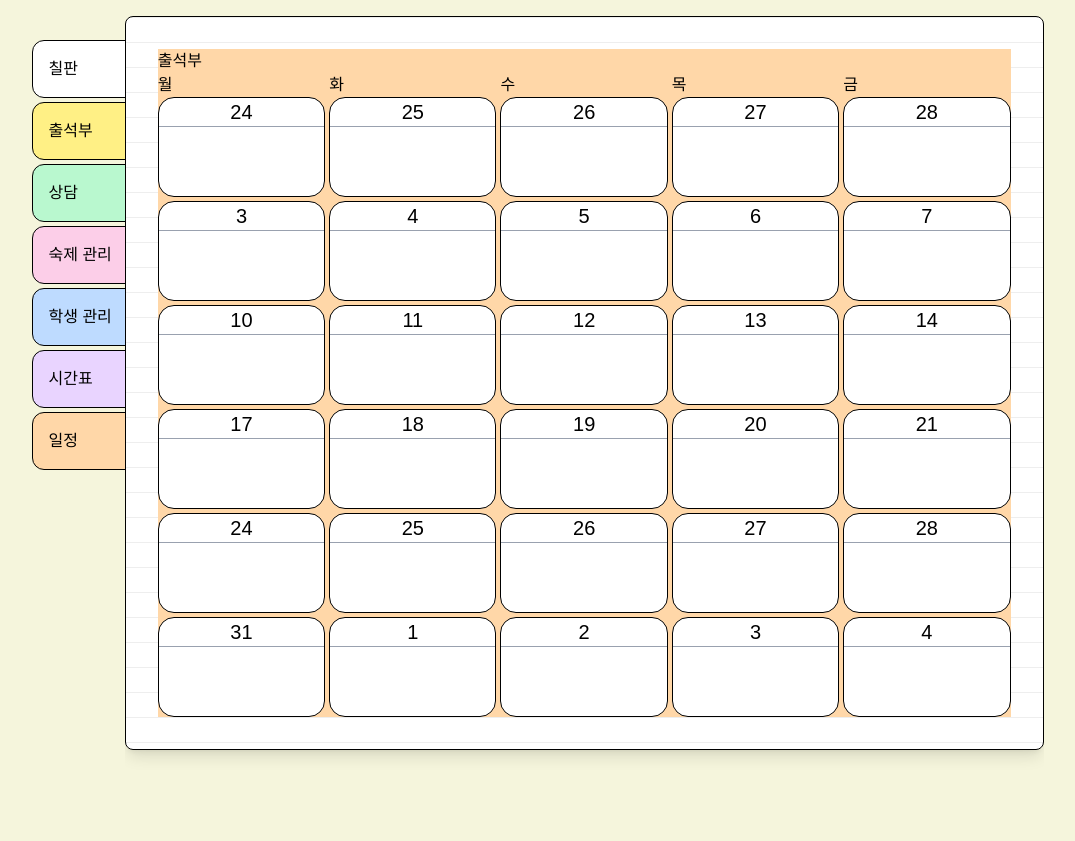
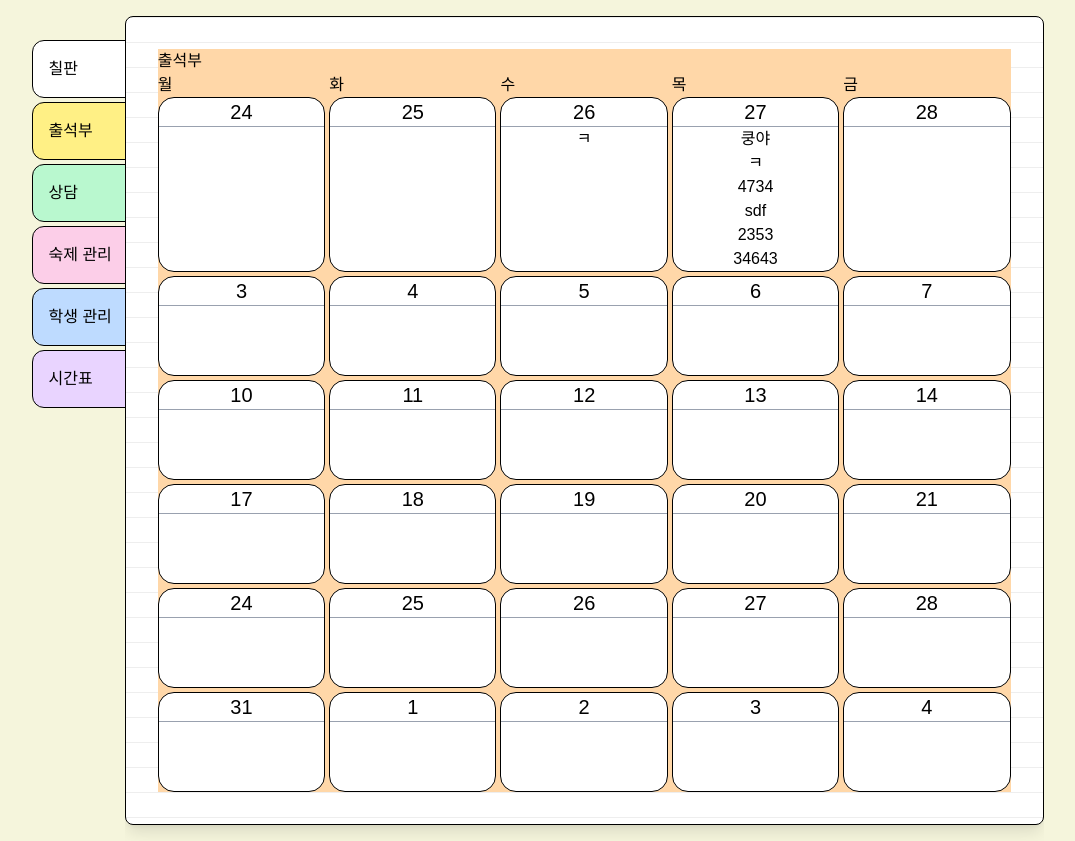
Before and after one commit to jinwoo710/ssgssgnote, a React (Vite) app: page /attendance in a window 1280 px wide. Shown: the whole page, without its empty margins (101-1176 px from the left). Before the commit the page ends 800 px from the top, so only its background shows below. Built offline with nearby package versions, Linux system fonts and the light colour scheme; data requests are answered from the project's data file; a web font is replaced by a local one.

Commit message:
출석부 등록

```diff
--- a/db.json
+++ b/db.json
@@ -59,6 +59,48 @@
       "studentId": "ff",
       "name": "sdf",
       "gender": "male"
+    },
+    {
+      "id": "18b7",
+      "gender": "male",
+      "studentId": "d",
+      "name": "f"
+    },
+    {
+      "id": "ec76",
+      "gender": "male",
+      "studentId": "32",
+      "name": "523"
+    },
+    {
+      "id": "ccc5",
+      "gender": "male",
+      "studentId": "124",
+      "name": "2353"
+    },
+    {
+      "id": "1073",
+      "gender": "male",
+      "studentId": "23",
+      "name": "23523"
+    },
+    {
+      "id": "8de7",
+      "gender": "male",
+      "studentId": "364",
+      "name": "46354"
+    },
+    {
+      "id": "27d4",
+      "gender": "male",
+      "studentId": "547",
+      "name": "4734"
+    },
+    {
+      "id": "a0d1",
+      "gender": "male",
+      "studentId": "2462",
+      "name": "34643"
     }
   ],
   "homeworks": [
@@ -74,9 +116,7 @@
       "title": "ㅅㄷㄴㅅ",
       "description": "ㄴㅇ",
       "date": "2025-02-25",
-      "unsubmittedStudentIds": [
-        "546f"
-      ]
+      "unsubmittedStudentIds": ["546f"]
     },
     {
       "title": "zx4",
@@ -107,11 +147,7 @@
       "title": "xsdfsd",
       "description": "x",
       "date": "2025-02-27",
-      "unsubmittedStudentIds": [
-        "546f",
-        "bd88",
-        "af7d"
-      ],
+      "unsubmittedStudentIds": ["546f", "bd88", "af7d"],
       "id": "af32"
     },
     {
@@ -138,5 +174,56 @@
       "title": "진로 상담",
       "content": "포트 폴리오 제작 고민 중"
     }
+  ],
+  "attendance": [
+    {
+      "id": "b152",
+      "studentId": "b566",
+      "studentName": "쿵야",
+      "date": "2025-2-27",
+      "status": "지각"
+    },
+    {
+      "id": "b1ca",
+      "studentId": "4a93",
+      "studentName": "ㅋ",
+      "date": "2025-2-26",
+      "status": "지각"
+    },
+    {
+      "id": "3f87",
+      "studentId": "4a93",
+      "studentName": "ㅋ",
+      "date": "2025-2-27",
+      "status": "지각"
+    },
+    {
+      "id": "54fb",
+      "studentId": "27d4",
+      "studentName": "4734",
+      "date": "2025-2-27",
+      "status": "지각"
+    },
+    {
+      "id": "d494",
+      "studentId": "9a11",
+      "studentName": "sdf",
+      "date": "2025-2-27",
+      "status": "지각"
+    },
+    {
+      "id": "c9c3",
+      "studentId": "ccc5",
+      "studentName": "2353",
+      "date": "2025-2-27",
+      "status": "지각"
+    },
+    {
+      "id": "47e6",
+      "studentId": "a0d1",
+      "studentName": "34643",
+      "date": "2025-2-27",
+      "status": "지각"
+    }
   ]
 }
--- /dev/null
+++ b/src/hooks/useAttendance.ts
@@ -0,0 +1,71 @@
+import { Attendance, CreateAttendance } from '@/types'
+import { useMutation, useQuery, useQueryClient } from '@tanstack/react-query'
+
+const fetchAttendanceApi = async () => {
+  const response = await fetch('http://localhost:3000/attendance')
+  if (!response.ok) {
+    throw Error('fail to fetch attendance')
+  }
+  return response.json()
+}
+
+const createAttendanceApi = async (attendance: CreateAttendance) => {
+  const response = await fetch('http://localhost:3000/attendance', {
+    method: 'POST',
+    body: JSON.stringify(attendance)
+  })
+  if (!response.ok) {
+    throw Error('fail to create attendance')
+  }
+  return response.json()
+}
+
+const updateAttendanceApi = async (attendance: Attendance) => {
+  const response = await fetch(
+    `http://localhost:3000/attendance/${attendance.id}`,
+    {
+      method: 'PUT',
+      body: JSON.stringify(attendance)
+    }
+  )
+  if (!response.ok) {
+    throw Error('fail to update attendance')
+  }
+  return response.json()
+}
+
+export default function useAttendance() {
+  const queryClient = useQueryClient()
+
+  const {
+    data: attendance,
+    isLoading,
+    isError
+  } = useQuery({
+    queryKey: ['attendance'],
+    queryFn: fetchAttendanceApi
+  })
+
+  const { mutateAsync: createAttendance, isPending } = useMutation({
+    mutationFn: createAttendanceApi,
+    onSuccess: () => {
+      queryClient.invalidateQueries({ queryKey: ['attendance'] })
+    }
+  })
+
+  const { mutateAsync: updateAttendance, isPending: isUpdatePending } =
+    useMutation({
+      mutationFn: updateAttendanceApi,
+      onSuccess: () => {
+        queryClient.invalidateQueries({ queryKey: ['attendance'] })
+      }
+    })
+
+  return {
+    attendance,
+    isLoading: isLoading || isPending || isUpdatePending,
+    isError,
+    createAttendance,
+    updateAttendance
+  }
+}
--- a/src/routes/constants/menu.ts
+++ b/src/routes/constants/menu.ts
@@ -9,8 +9,7 @@ export const MENU_ITEMS = [
   { title: '상담', path: '/counseling', color: 'bg-green-200' },
   { title: '숙제 관리', path: '/homework', color: 'bg-pink-200' },
   { title: '학생 관리', path: '/students', color: 'bg-blue-200' },
-  { title: '시간표', path: '/timetable', color: 'bg-purple-200' },
-  { title: '일정', path: '/schedule', color: 'bg-orange-200' }
+  { title: '시간표', path: '/timetable', color: 'bg-purple-200' }
 ]
 
 export const EXTRA_MENU_ITEMS = [
--- a/src/routes/pages/attendance/components/AttendanceModal.tsx
+++ b/src/routes/pages/attendance/components/AttendanceModal.tsx
@@ -1,6 +1,10 @@
+import useAttendance from '@/hooks/useAttendance'
 import useStudents from '@/hooks/useStudents'
 import ModalLayout from '@/routes/components/ModalLayout'
 import StudentNameTag from '@/routes/components/StudentNameTag'
+import { ATTENDANCE_STATUS } from '@/routes/constants/attendance'
+import { CreateAttendance, Student } from '@/types'
+import { useState } from 'react'
 import { useForm } from 'react-hook-form'
 
 export interface AttendanceModalProps {
@@ -14,14 +18,35 @@ export default function AttendanceModal({
   isOpen,
   date
 }: AttendanceModalProps) {
-  const { register, handleSubmit } = useForm()
+  const { createAttendance } = useAttendance()
+  const { register, handleSubmit, reset } = useForm<CreateAttendance>()
   const { students } = useStudents()
+  const [selectedStudent, setSelectedStudent] = useState<Student | null>(null)
+  const handleClose = () => {
+    reset()
+    setSelectedStudent(null)
+    onClose()
+  }
   if (!date) return null
-  const onSubmit = (data: any) => {}
+  const onSubmit = (data: any) => {
+    if (!selectedStudent) return
+    try {
+      createAttendance({
+        studentId: selectedStudent?.id,
+        studentName: selectedStudent?.name,
+        date: `${targetDate.getFullYear()}-${targetDate.getMonth() + 1}-${targetDate.getDate()}`,
+        status: data.status
+      })
+      handleClose()
+    } catch (error) {
+      console.error(error)
+    }
+  }
   const targetDate = new Date(date)
+
   return (
     <ModalLayout
-      onClose={onClose}
+      onClose={handleClose}
       isOpen={isOpen}>
       <form
         onSubmit={handleSubmit(onSubmit)}
@@ -34,16 +59,17 @@ export default function AttendanceModal({
           </div>
           <button
             type="button"
-            onClick={onClose}
+            onClick={handleClose}
             className="cursor-pointer">
             닫기
           </button>
         </div>
-        <div className="w-full flex p-2 flex-wrap gap-1 justify-center overflow-y-auto">
+        <div className="w-full flex p-2 card flex-wrap gap-1 justify-center overflow-y-auto h-[16vh]">
           {students?.map(student => (
             <div
               key={student.id}
-              className="w-fit">
+              className="w-fit cursor-pointer"
+              onClick={() => setSelectedStudent(student)}>
               <StudentNameTag
                 student={student}
                 miniVersion
@@ -51,6 +77,33 @@ export default function AttendanceModal({
             </div>
           ))}
         </div>
+        {selectedStudent && (
+          <div className="w-full flex-col md:flex-row justify-evenly items-center card p-1">
+            <div className="flex space-x-4 p-1 items-center">
+              <div className="flex space-x-2">
+                <span className="shrink-0">이름 : {selectedStudent?.name}</span>
+              </div>
+              <div className="flex space-x-2">
+                <span className="shrink-0">사유 :</span>
+
+                <select {...register('status')}>
+                  {ATTENDANCE_STATUS.map(status => (
+                    <option
+                      key={status}
+                      value={status}>
+                      {status}
+                    </option>
+                  ))}
+                </select>
+              </div>
+            </div>
+            <button
+              type="submit"
+              className="btn shrink-0">
+              등록하기
+            </button>
+          </div>
+        )}
       </form>
     </ModalLayout>
   )
--- a/src/routes/pages/attendance/index.tsx
+++ b/src/routes/pages/attendance/index.tsx
@@ -1,9 +1,12 @@
 import { DAYS } from '@/routes/constants/days'
 import { useEffect, useState } from 'react'
 import AttendanceModal from './components/AttendanceModal'
+import useAttendance from '@/hooks/useAttendance'
 
 export default function Attendance() {
   const [currentDate, setCurrentDate] = useState(new Date())
+  const { attendance, isLoading, isError } = useAttendance()
+
   const [calendarDays, setCalendarDays] = useState<Date[]>([])
   const [selectedDate, setSelectedDate] = useState<Date | null>(null)
   const [isOpen, setIsOpen] = useState(false)
@@ -74,6 +77,15 @@ export default function Attendance() {
               <span className="text-xl rounded-t-2xl border-b border-gray-400 w-full text-center">
                 {date.getDate()}
               </span>
+              {attendance
+                ?.filter(
+                  (attendance: { date: string }) =>
+                    attendance.date ===
+                    `${date.getFullYear()}-${date.getMonth() + 1}-${date.getDate()}`
+                )
+                ?.map((student: { studentName: string }) => (
+                  <span key={student.studentName}>{student.studentName}</span>
+                ))}
             </div>
           ))}
         </div>
```
Also changed, not shown: src/types/index.ts (+10 -0 lines).
